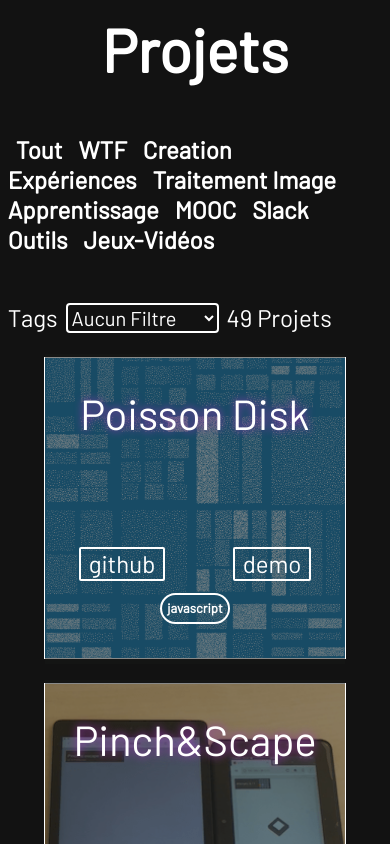
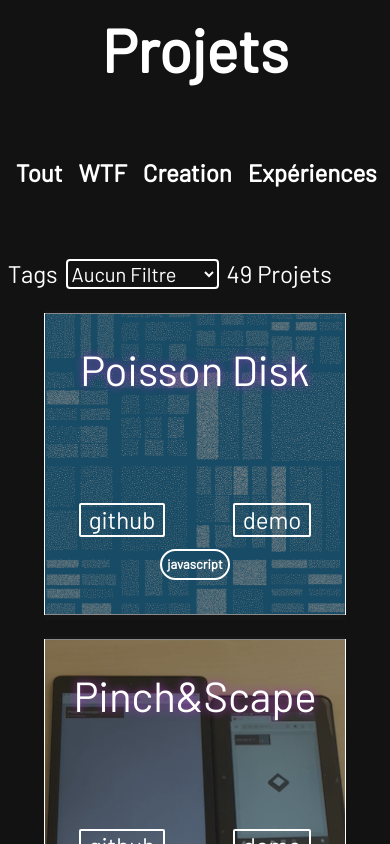
Before and after one commit to guillaume-gomez/guillaume-gomez.github.io, a React (Create React App) app: page / in a window 390 px wide. Shown: the part 880-1724 px from the top of the page. Built offline with nearby package versions, Linux system fonts and the light colour scheme.

Commit message:
year-info

```diff
--- a/src/components/ProjectCell.tsx
+++ b/src/components/ProjectCell.tsx
@@ -10,6 +10,7 @@ export interface ProjectCellInterface {
   tags: string[];
   theme: string;
   relevance: number;
+  year: number;
 }
 
 function ProjectCell({name, githubPage, demo, preview, tags, theme, relevance} : ProjectCellInterface) {
--- a/src/index.css
+++ b/src/index.css
@@ -70,7 +70,7 @@ h6 {
     font-size: 60px;
   }
   h2 {
-    font-size: 48px;
+    font-size: 42px;
   }
   h3 {
     font-size: 34px;
--- a/src/views/Projects.css
+++ b/src/views/Projects.css
@@ -113,11 +113,20 @@
 
 
 
+@media(max-width: 768px) {
+  .projects-header {
+    width: 100%;
+    overflow: auto;
+    display: flex;
+    align-items: center;
+
+  }
+}
+
 
 @media(max-width: 375px) {
   .projects-header {
-    margin: 0px;
     font-size: 14px;
-    padding: 16px;
+
   }
 }
--- a/src/views/Projects.tsx
+++ b/src/views/Projects.tsx
@@ -27,9 +27,9 @@ function Projects() {
   }, [filter, theme]);
 
   const tags = useMemo(
-      () => uniq(projectsDataFiltered
+      () => uniq(projectsData
         .reduce<string[]>((acc, curValue) => [...acc, ...curValue.tags], []))
-  , [projectsDataFiltered]);
+  , [projectsData]);
 
   const themes = useMemo(() => uniq(projectsData.map(data => data.theme)),[]);
 
--- a/src/views/Skills.css
+++ b/src/views/Skills.css
@@ -26,4 +26,5 @@
 {
   //border: 2px solid pink;
   max-width: 85%;
+  padding-bottom: 2rem;
 }
```
